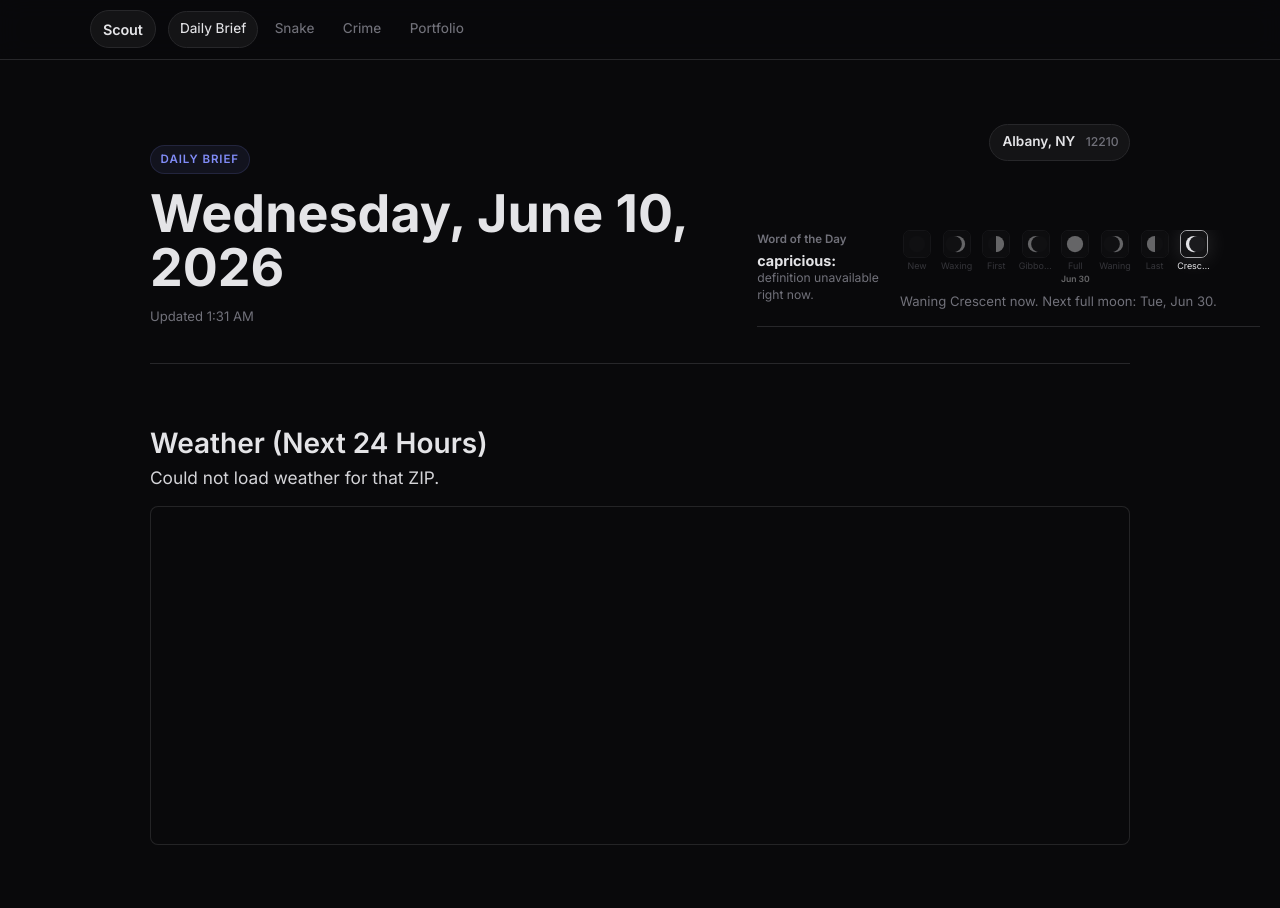
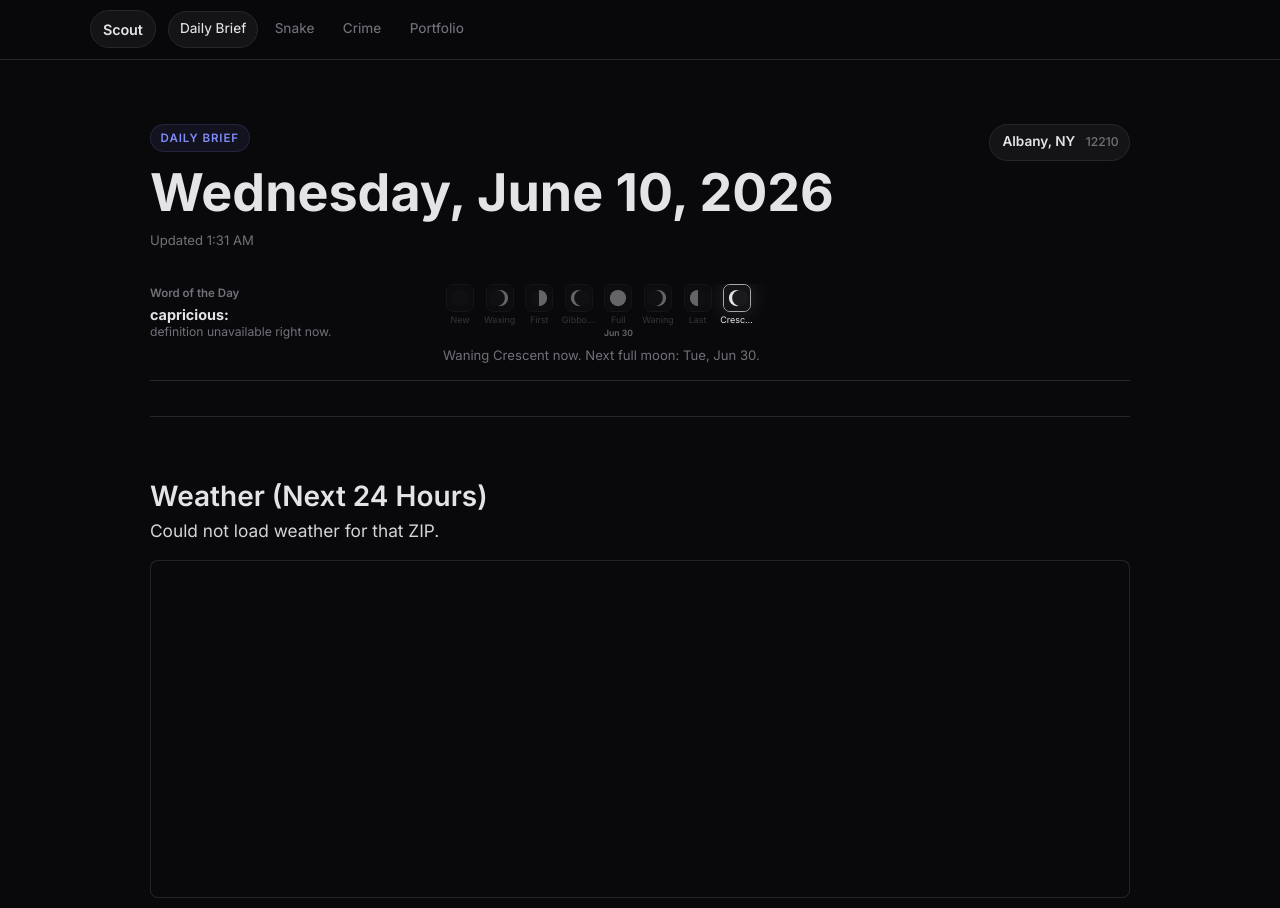
Before and after one commit to scoutog/site, a plain HTML site: page index.html in a window 1280 px wide. Shown: the top 908 px of the page. Drawn offline with Linux system fonts and the light colour scheme; no server answers.

Commit message:
Fix daily brief hero layout

```diff
--- a/index.html
+++ b/index.html
@@ -7,7 +7,7 @@
   <link rel="preconnect" href="https://fonts.googleapis.com">
   <link rel="preconnect" href="https://fonts.gstatic.com" crossorigin>
   <link href="https://fonts.googleapis.com/css2?family=Inter:wght@400;450;500;600;700&display=swap" rel="stylesheet">
-  <link rel="stylesheet" href="/styles.css?v=23">
+  <link rel="stylesheet" href="/styles.css?v=24">
 </head>
 <body>
   <header class="site-header">
--- a/styles.css
+++ b/styles.css
@@ -285,8 +285,8 @@ li + li {
 
 .brief-hero-v2 {
   display: grid;
-  grid-template-columns: minmax(0, 1.2fr) minmax(280px, 0.8fr);
-  gap: clamp(1.25rem, 4vw, 3rem);
+  grid-template-columns: minmax(0, 1fr);
+  gap: clamp(1.1rem, 3vw, 2rem);
   margin-bottom: clamp(2rem, 5vw, 4rem);
 }
 
@@ -294,6 +294,7 @@ li + li {
   display: grid;
   align-content: end;
   gap: 0.65rem;
+  padding-right: min(14rem, 32vw);
 }
 
 .brief-location {
@@ -305,8 +306,8 @@ li + li {
 
 .morning-top-row {
   display: grid;
-  grid-template-columns: minmax(130px, 0.58fr) minmax(360px, 1fr);
-  gap: 0.8rem;
+  grid-template-columns: minmax(220px, 0.38fr) minmax(0, 1fr);
+  gap: clamp(1rem, 3vw, 2rem);
   align-items: start;
   border-bottom: 1px solid var(--line);
   padding-bottom: 0.9rem;
```
